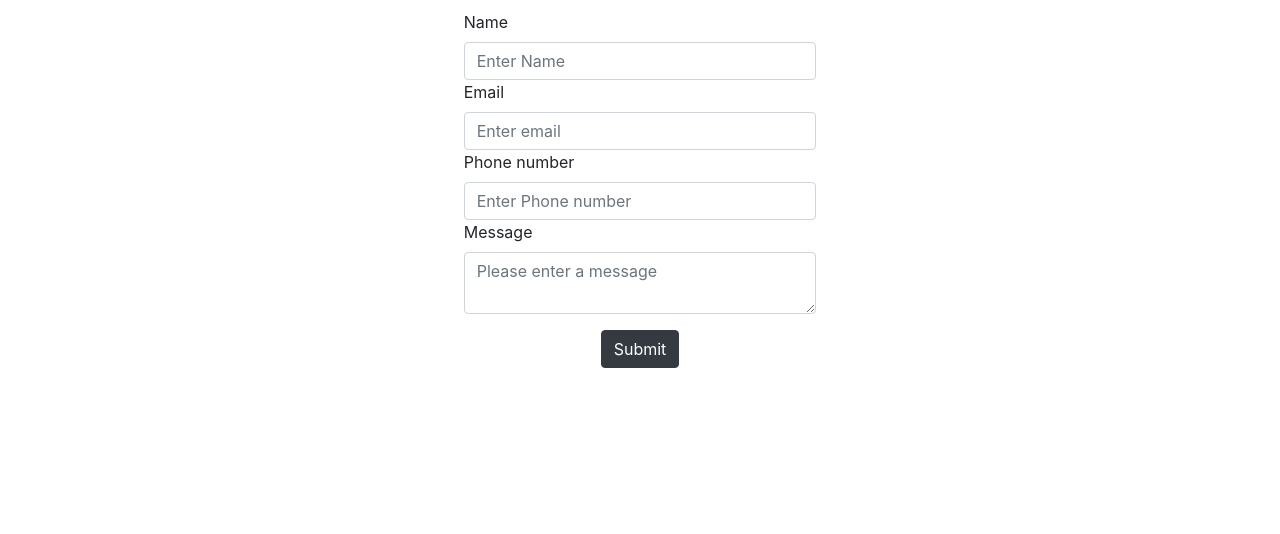
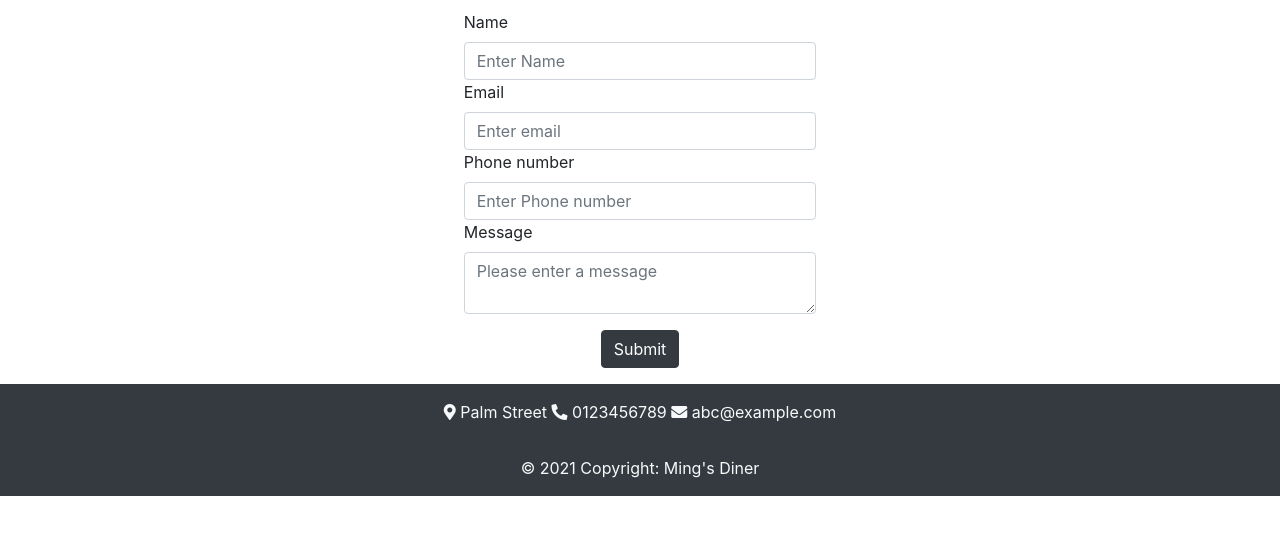
Before and after one commit to VastalShah/Restaurant-Website_LessionEndProject, a plain HTML site: page contact.html in a window 1280 px wide. Shown: the part 164-698 px from the top of the page. Drawn offline with nearby package versions, Linux system fonts and the light colour scheme.

Commit message:
added footer

```diff
--- a/contact.html
+++ b/contact.html
@@ -88,6 +88,16 @@
         </form>
     </div>
 
-
+    <!-- footer -->
+    <footer class="page-footer font-small navbar-dark bg-dark text-light">
+        <div class="footer-copyright text-center py-3">
+            <i class="fas fa-map-marker-alt"></i>&nbsp;Palm Street
+            <i class="fas fa-phone-alt"></i>&nbsp;0123456789
+            <i class="fas fa-envelope"></i>&nbsp;abc@example.com
+        </div>
+        <div class="footer-copyright text-center py-3">
+            © 2021 Copyright: Ming's Diner
+        </div>
+    </footer>
 </body>
 </html>
```
